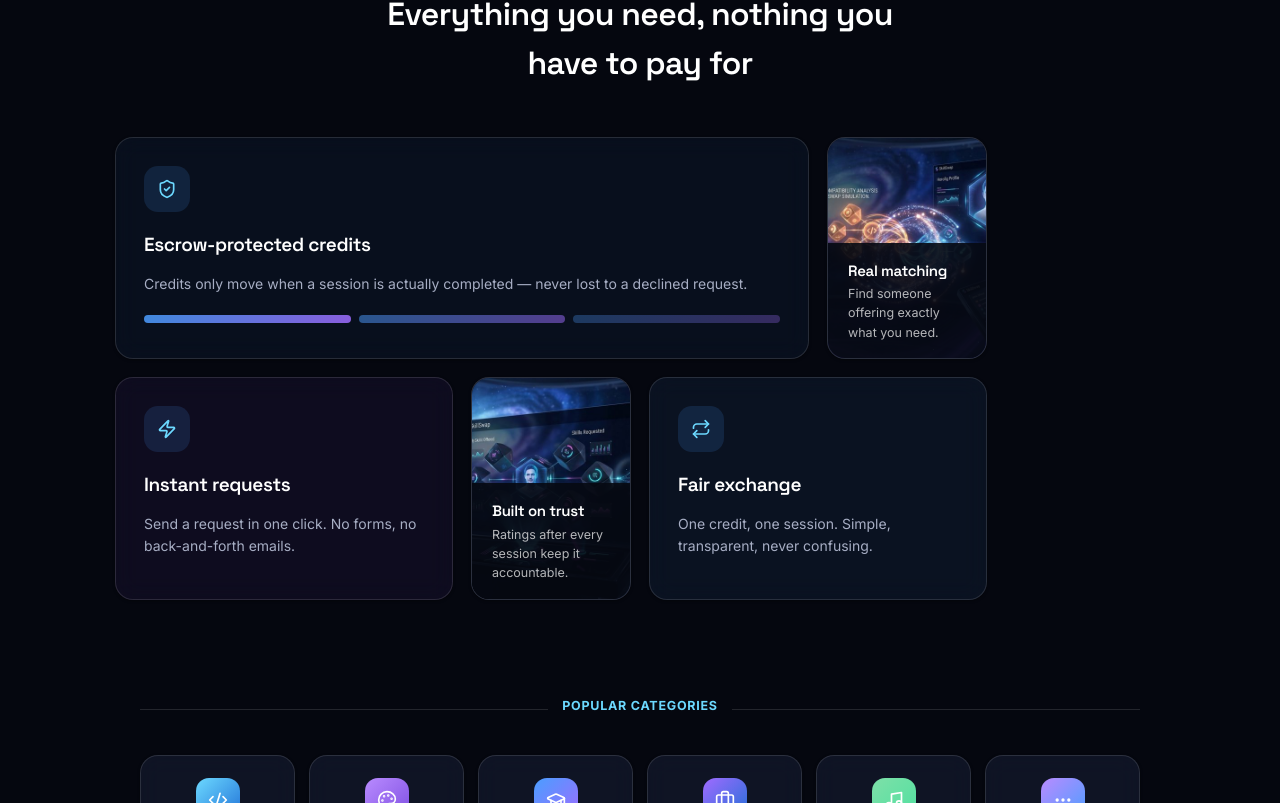
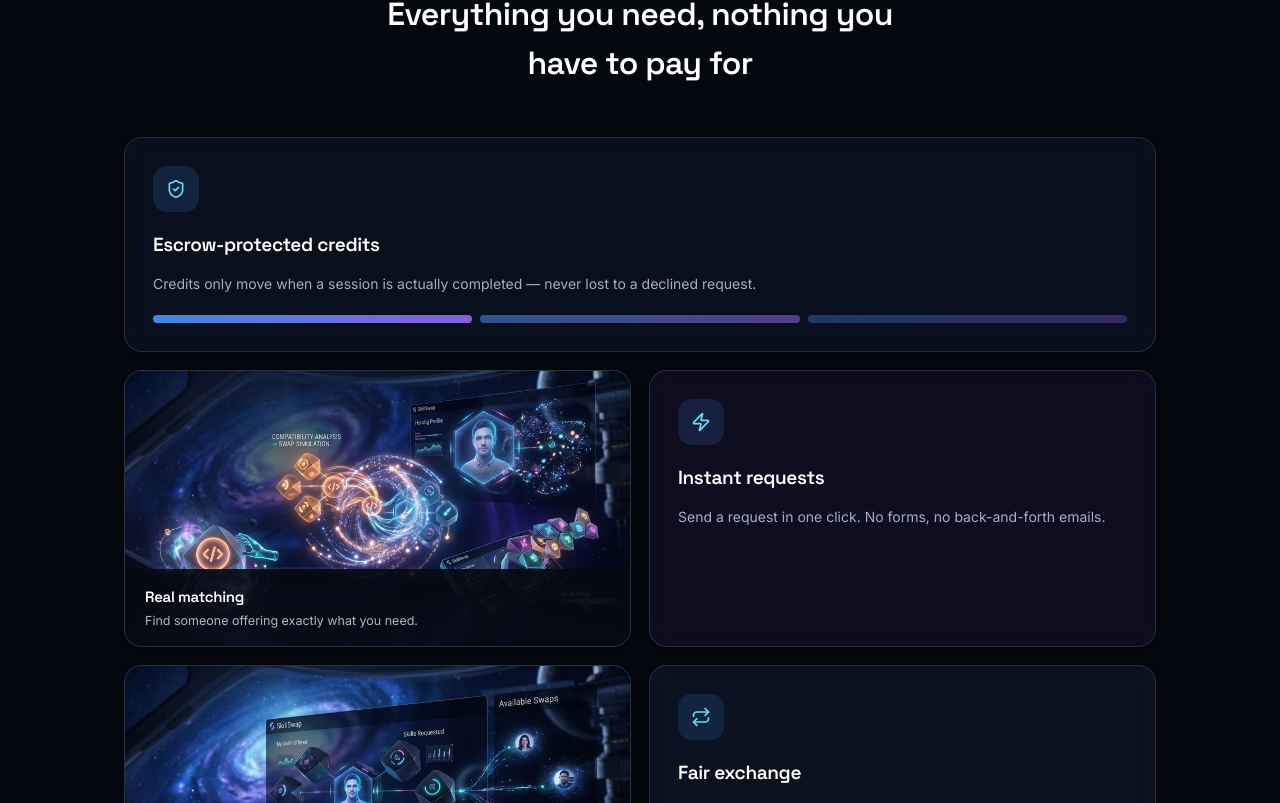
Before and after one commit to raiashu22/skillswap-frontend, a React (Vite) app: page / in a window 1280 px wide. Shown: the part 997-1800 px from the top of the page. Built offline with nearby package versions, Linux system fonts and the light colour scheme.

Commit message:
Add remove-avatar endpoint

```diff
--- a/src/App.css
+++ b/src/App.css
@@ -613,26 +613,27 @@
 }
 
 /* ===== Bento features ===== */
+/* ===== Bento features ===== */
 .bento-section {
   padding: 88px 24px;
   max-width: 1080px;
+  width: 100%;
   margin: 0 auto;
+  box-sizing: border-box;
 }
 .section-heading { text-align: center; max-width: 520px; margin: 0 auto 48px; }
 .section-heading h2 { font-size: 32px; margin-top: 8px; color: white; }
 
 .bento-grid {
   display: grid;
-  grid-template-columns: repeat(6, 160px);
+  grid-template-columns: repeat(2, 1fr);
   gap: 18px;
-  justify-content: center;
-  width: min(100%, 1000px);
-  margin: 0 auto;
+  width: 100%;
 }
 .bento-item { border-radius: var(--radius-lg); padding: 28px; position: relative; overflow: hidden; }
-.bento-item.span-4 { grid-column: span 4; }
-.bento-item.span-2 { grid-column: span 2; }
-.bento-item.span-3 { grid-column: span 3; }
+.bento-item.span-4,
+.bento-item.span-3 { grid-column: 1 / -1; }
+.bento-item.span-2 { grid-column: span 1; }
 
 @media (max-width: 860px) {
   .bento-grid { grid-template-columns: 1fr; }
@@ -837,7 +838,32 @@
   opacity: 0.6;
   cursor: not-allowed;
 }
+.avatar-remove-btn {
+  position: absolute;
+  top: -2px;
+  right: -2px;
+  width: 22px;
+  height: 22px;
+  border-radius: 50%;
+  background: var(--danger-bg);
+  border: 2px solid var(--surface);
+  color: var(--danger);
+  display: flex;
+  align-items: center;
+  justify-content: center;
+  cursor: pointer;
+  box-shadow: var(--shadow-sm);
+  transition: transform 0.15s ease;
+}
+.avatar-remove-btn:hover {
+  transform: scale(1.1);
+}
+.avatar-remove-btn:disabled {
+  opacity: 0.6;
+  cursor: not-allowed;
+}
 .profile-meta-row { display: flex; gap: 28px; margin-top: 6px; }
+
 .profile-meta-item { display: flex; align-items: center; gap: 6px; font-size: 13.5px; color: var(--text-secondary); }
 .profile-grid { display: grid; grid-template-columns: 1.1fr 1fr; gap: 24px; }
 .my-skill-row { display: flex; align-items: center; justify-content: space-between; padding: 12px 0; border-bottom: 1px solid var(--border); }
--- a/src/api/client.js
+++ b/src/api/client.js
@@ -56,7 +56,9 @@ export const api = {
   // header itself (it needs to include a random boundary string).
   uploadAvatar: async (file, token) => {
     const formData = new FormData();
-    formData.append("avatar", file);
+    // A resized image (canvas output) is a plain Blob with no filename, so
+    // the backend's extension check needs one supplied explicitly here.
+    formData.append("avatar", file, file.name || "avatar.jpg");
 
     const res = await fetch(`${API_BASE}/users/me/avatar`, {
       method: "POST",
@@ -70,4 +72,5 @@ export const api = {
     }
     return data;
   },
+  removeAvatar: (token) => request("/users/me/avatar", { method: "DELETE", token }),
 };
--- a/src/pages/Profile.jsx
+++ b/src/pages/Profile.jsx
@@ -134,12 +134,25 @@ export default function Profile() {
     }
   }
 
+  async function handleRemoveAvatar() {
+    setError("");
+    setUploadingAvatar(true);
+    try {
+      const updated = await api.removeAvatar(token);
+      updateUser(updated);
+    } catch (err) {
+      setError(err.message);
+    } finally {
+      setUploadingAvatar(false);
+    }
+  }
+
   return (
     <div className="page">
       <div className="profile-header">
         <div style={{ position: "relative" }}>
           <Avatar user={user} size="lg" />
-          <button
+         <button
             className="avatar-edit-btn"
             onClick={handlePickAvatar}
             disabled={uploadingAvatar}
@@ -148,6 +161,17 @@ export default function Profile() {
           >
             <Camera size={13} />
           </button>
+          {user.avatarUrl && (
+            <button
+              className="avatar-remove-btn"
+              onClick={handleRemoveAvatar}
+              disabled={uploadingAvatar}
+              title="Remove profile picture"
+              type="button"
+            >
+              <Trash2 size={11} />
+            </button>
+          )}
           <input
             ref={fileInputRef}
             type="file"
```
